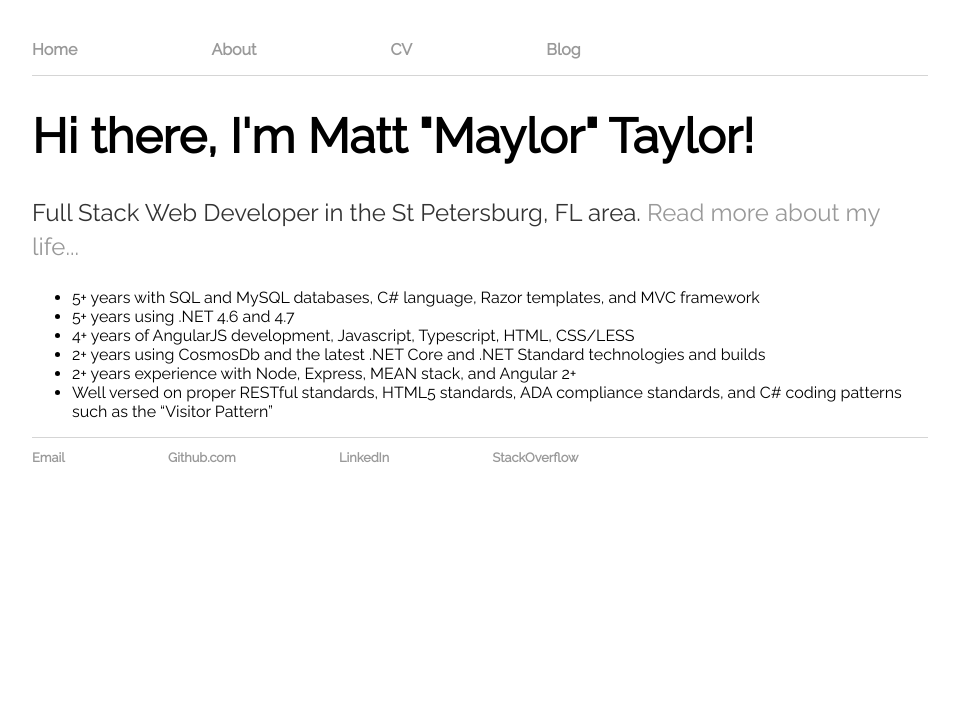
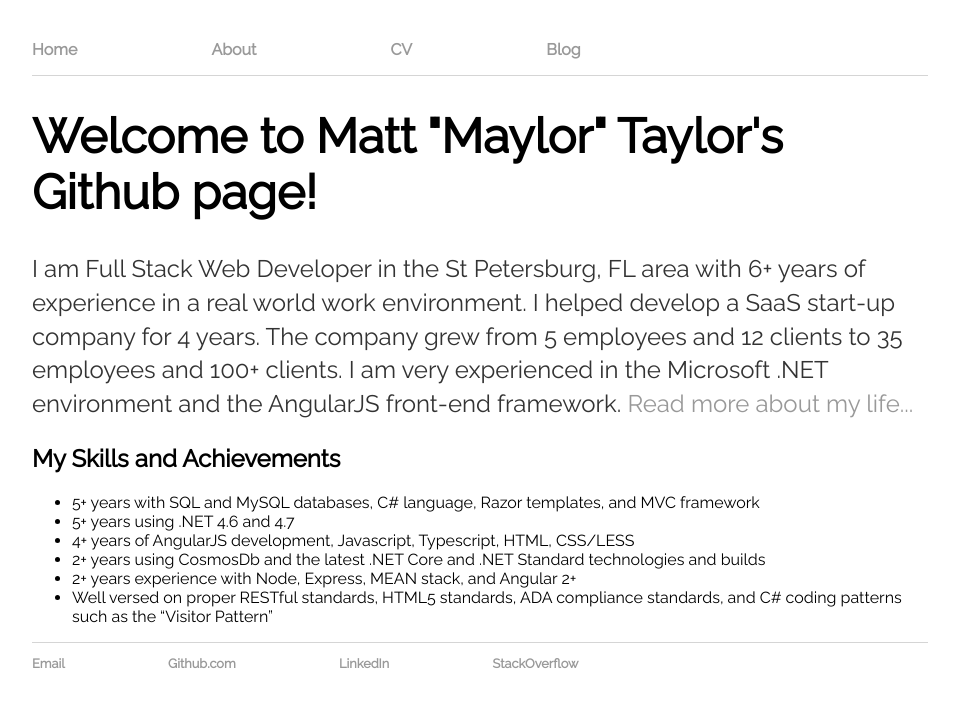
Before and after one commit to maylortaylor/maylortaylor.github.io, a Jekyll site: the page built from index.html, in a window 1280 px wide. Shown: the top 707 px of the page, without its empty margins (160-1119 px from the left). Built offline with Jekyll 4.4.1, drawn with Linux system fonts in a browser that asks for light colours.

Commit message:
updating main page

```diff
--- a/index.html
+++ b/index.html
@@ -3,8 +3,14 @@ layout: default
 title: Matt "Maylor" Taylor, Full Stack Web Developer
 ---
 <div class="blurb">
-	<h1>Hi there, I'm Matt "Maylor" Taylor!</h1>
-	<p> Full Stack Web Developer in the St Petersburg, FL area. <a href="/about">Read more about my life...</a></p>
+	<h1>Welcome to Matt "Maylor" Taylor's Github page!</h1>
+	<p>I am Full Stack Web Developer in the St Petersburg, FL area with 6+ years of
+			experience in a real world work environment.
+			I helped develop a SaaS start-up company for 4 years. The company grew
+			from 5 employees and 12 clients to 35 employees and 100+ clients.
+			I am very experienced in the Microsoft .NET environment and the AngularJS front-end framework.
+			<a href="/about">Read more about my life...</a></p>
+	<h2>My Skills and Achievements</h2>
 	<ul>
 		<li>5+ years with SQL and MySQL databases, C# language, Razor templates, and MVC framework</li>
 		<li>5+ years using .NET 4.6 and 4.7</li>
```
